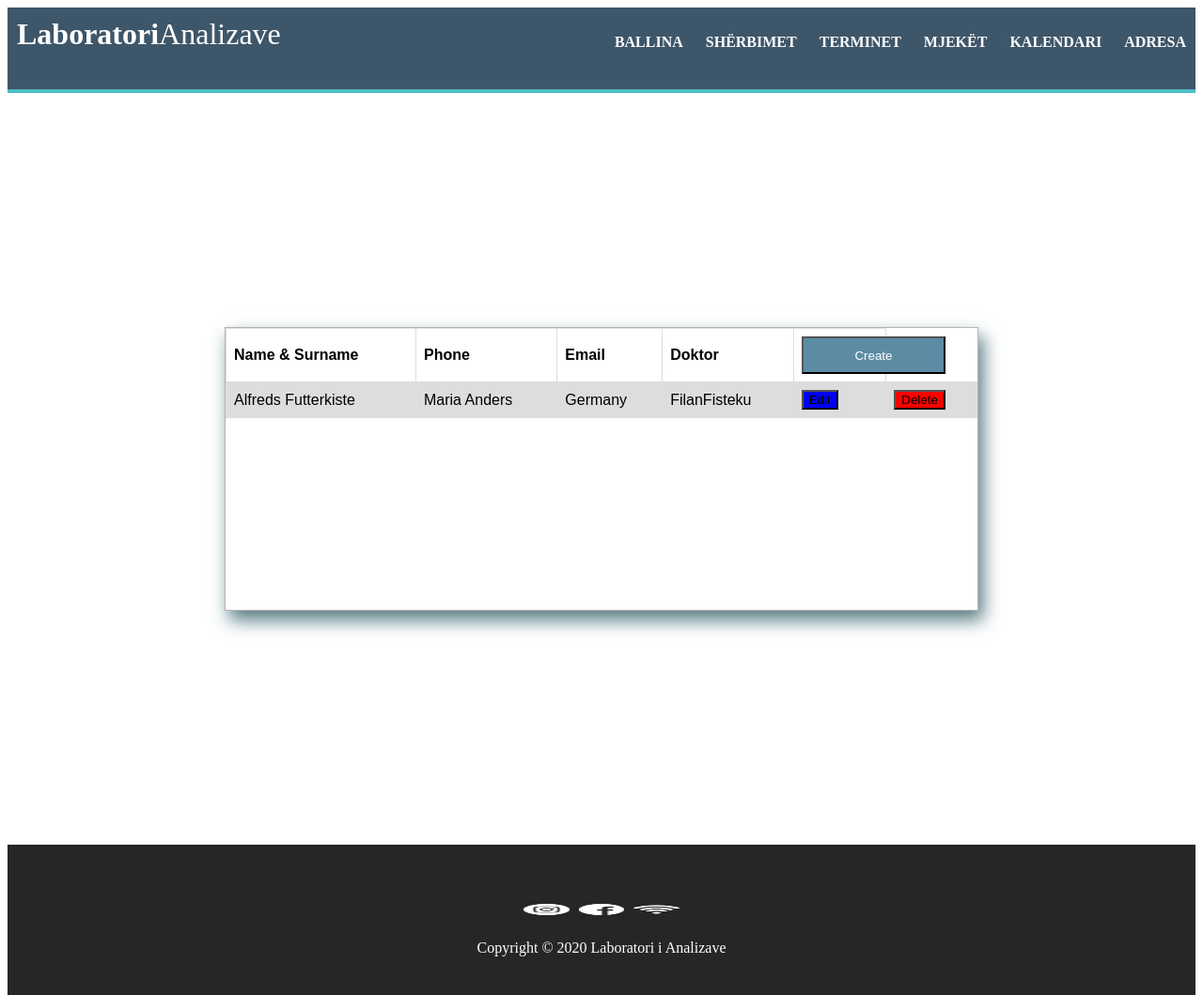
After one commit to WebTeamCse/LaboratoriAnalizave, a PHP site: page /terminet.php in a window 1280 px wide. The commit adds this page. Shown: the whole page at 94% size. Run offline with PHP 8.4, Linux system fonts and the light colour scheme.

Commit message:
Terminet

```diff
--- a/doctoret.css
+++ b/Doctoret/doctoret.css
@@ -1,4 +1,3 @@
-
 .doctorlist li{
   display: inline-block;
   padding: 10px;
--- a/terminet.css
+++ b/Terminet/terminet.css
@@ -10,7 +10,7 @@ html, body{
 }
 .content{
     width:500px;
-    height:500px;
+    height:400px;
     border:1px #b8b3b3  solid;
     box-shadow: 5px 10px 18px #557a83;
 }
@@ -23,6 +23,7 @@ img{
 }
 form{
     padding:0px 40px;
+    margin-top:-10px;
 }
 input[type=text], [type=email]{
     border: none;
@@ -46,13 +47,13 @@ input[type=number]{
     outline:none;
     margin: 8px 0;
     padding:5px 0;
-    width:50%;
+    width:100%;
 }
 .beside{
     display:flex;
     justify-content: space-between;
 }
-button{
+.createbutton button{
     color:#ffffff;
     background-color: #5c8ca4;
     height:40px;
@@ -71,3 +72,31 @@ button{
 button:hover{
     background-color:#333333;
 }
+table {
+    font-family: arial, sans-serif;
+    border-collapse: collapse;
+    width: 100%;
+  }
+
+  td, th {
+    border: 1px solid #dddddd;
+    text-align: left;
+    padding: 8px;
+  }
+
+  tr:nth-child(even) {
+    background-color: #dddddd;
+  }
+ .tabletermin{
+    width:800px;
+    height:300px;
+    border:1px #b8b3b3  solid;
+    box-shadow: 5px 10px 18px #557a83;
+  }
+
+  .createtermin button{
+    color:#ffffff;
+    background-color: #5c8ca4;
+    height:40px;
+    width: 188%;
+}
--- /dev/null
+++ b/Terminet/terminet.php
@@ -0,0 +1,44 @@
+<!DOCTYPE html>
+<html>
+
+<head>
+    <link rel="stylesheet" type="text/css" href="terminet.css">
+</head>
+
+<body>
+    <?php
+ include '../header.php';
+ ?>
+
+    <div class="container">
+
+        <div class="tabletermin">
+
+            <table>
+                <tr>
+                    <th>Name & Surname</th>
+                    <th>Phone</th>
+                    <th>Email</th>
+                    <th>Doktor</th>
+                    <th class="createtermin"><button type="button">Create</button></th>
+                </tr>
+
+                <tr>
+                    <td>Alfreds Futterkiste</td>
+                    <td>Maria Anders</td>
+                    <td>Germany</td>
+                    <td>FilanFisteku</td>
+                    <td><button type="button" style="background-color:blue">Edit</button></td>
+                    <td><button type="button" style="background-color:red">Delete</button></td>
+                </tr>
+
+            </table>
+        </div>
+    </div>
+
+    <?php
+ include '../footer.php';
+ ?>
+</body>
+
+</html>
```
Also changed, not shown: Doctoret/doctoret.php (added, +56 -0 lines), Terminet/create.php (added, +42 -0 lines), Terminet/edit.php (added, +42 -0 lines), doctoret.html (deleted, +0 -41 lines), terminet.html (deleted, +0 -31 lines).
